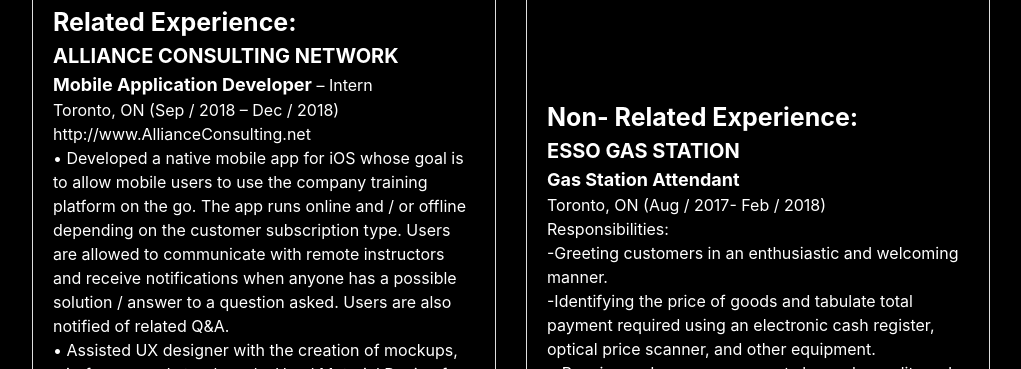
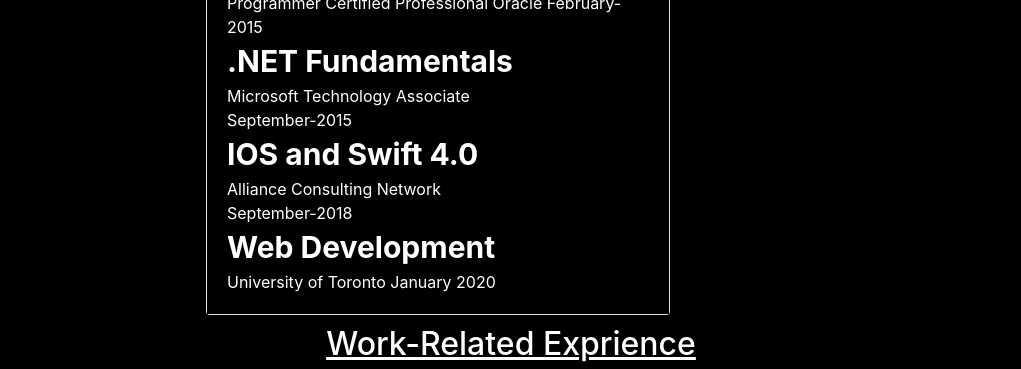
Before and after one commit to koustub/KoustubPortfolio, a website: page portfolio.html in a window 1280 px wide. Shown: the part 836-1205 px from the top of the page, without its empty margins (129-1150 px from the left). Drawn offline with nearby package versions, Linux system fonts and the light colour scheme.

Commit message:
css card

```diff
--- a/portfolio.css
+++ b/portfolio.css
@@ -3,17 +3,17 @@
     color: white;
 }
 
-.profile{
-    display: flex;
-    justify-content: space-around;
-
-
+ #r1,#r2{
+     display: flex;
+     flex-direction:row-reverse;;
+     align-items: inherit;
+     justify-content: center;
  }
- .project{
-     display: flex;
-     justify-content: space-evenly;
-
- }
+.row{
+    margin-left: 0px;
+    margin-right:0px;
+    flex-wrap: wrap;
+}
  #pageHeading{
      text-align: center;
      text-decoration-line:underline;
@@ -42,3 +42,8 @@
     font-weight:bold;
     font-size: 20px;
 }
+ #c1,#c2,#c3,#c4{
+
+
+    margin:10px;
+}
--- a/portfolio.html
+++ b/portfolio.html
@@ -5,12 +5,13 @@
     <meta name="viewport" content="width=device-width, initial-scale=1.0">
     <meta http-equiv="X-UA-Compatible" content="ie=edge">
     <title>About me</title>
-    <link rel="stylesheet" href="portfolio.css">
+
     <link href="https://fonts.googleapis.com/css?family=Patrick+Hand&display=swap" rel="stylesheet">
     <link rel="stylesheet" href="https://use.fontawesome.com/releases/v5.12.0/css/all.css">
   <link rel="stylesheet" href="https://use.fontawesome.com/releases/v5.12.0/css/v4-shims.css">
+
   <link rel="stylesheet" href="https://stackpath.bootstrapcdn.com/bootstrap/4.4.1/css/bootstrap.min.css" integrity="sha384-Vkoo8x4CGsO3+Hhxv8T/Q5PaXtkKtu6ug5TOeNV6gBiFeWPGFN9MuhOf23Q9Ifjh" crossorigin="anonymous">
-
+  <link rel="stylesheet" href="portfolio.css">
 </head>
 <body>
 
@@ -37,11 +38,11 @@
     </div>
   </nav>
 
-        <h2 id="pageHeading">Education</h2>
+        <h2 id="pageHeading" >Education</h2>
         <section class='profile'>
-        <div class="row" id="r1" style="margin-top: 20px;margin-bottom:20px;">
-        <div class="col-md-6 col-sm-12" id="c1">
-        <div class="card" style="width: 29rem;" id="education">
+        <div class="row" id="r1">
+        <div class="col-xs-12 col-sm-12 col-md-6 col-lg-6" id="c1">
+        <div class="card" style="width:29rem;max-width: 100%;" id="education">
                 <i class="fas fa-university fa-7x" id="icon"></i>
                 <div class="card-body">
                   <p class="card-text"><span style="font-weight: bold;"> Application Design and Development (MADT)</span><br>
@@ -58,8 +59,8 @@
                 </div>
               </div>
             </div>
-            <div class="col-md-6 col-sm-12" id="c2">
-              <div class="card" style="width: 29rem;" id="education2">
+            <div class="col-xs-12 col-sm-12 col-md-6 col-lg-6" id="c2">
+              <div class="card" style="width: 29rem;max-width: 100%;" id="education2">
                   <i class="fas fa-graduation-cap fa-7x" id="icon"></i>
                   <div class="card-body">
                       <p class="card-text" style="margin-top: 11px;"><span style="font-size: 30px;font-weight:bold;">Java Standard Edition-6</span> <br>Programmer Certified Professional Oracle February-2015
@@ -74,9 +75,9 @@
 
         <h2 id="pageHeading" ">Work-Related Exprience</h2>
         <section class="project">
-                <div class="row" id="r2" style="margin-top: 20px;margin-bottom: 20px;">
-                <div class="col-md-6 col-sm-12" >
-                  <div class="card" style="width: 29rem;" id="project">
+                <div class="row" id="r2" ">
+                <div class="col-xs-12 col-sm-12 col-md-6 col-lg-6" id="c3" >
+                  <div class="card" style="width: 29rem;max-width: 100%" id="project">
                       <i class="fab fa-apple fa-7x" id="icon"></i>
                         <div class="card-body">
                           <p class="card-text"><span style="font-weight: bolder;font-size: 25px;">Related Experience:</span><br>
@@ -92,8 +93,8 @@
                         </div>
                       </div>
                 </div>
-                <div class="col-md-6 col-sm-12 ">
-                        <div class="card" style="width: 29rem;" id="project2">
+                <div class="col-xs-12 col-sm-12 col-md-6 col-lg-6" id="c4">
+                        <div class="card" style="width: 29rem;max-width: 100%" id="project2">
                           <i class="fas fa-gas-pump fa-6x" id="icon2"></i>
                               <div class="card-body">
                                 <p class="card-text" style="margin-top:93px;"><span style="font-weight: bolder;font-size: 25px;">Non- Related Experience:</span><br>
```
